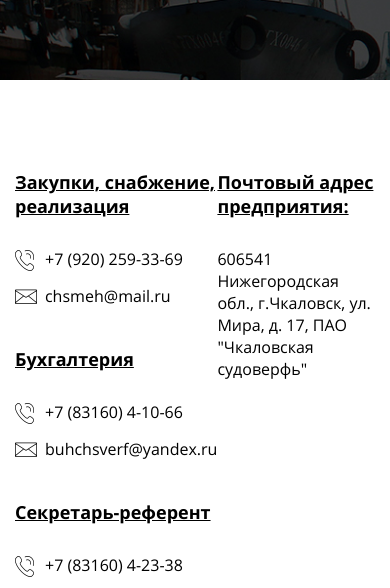
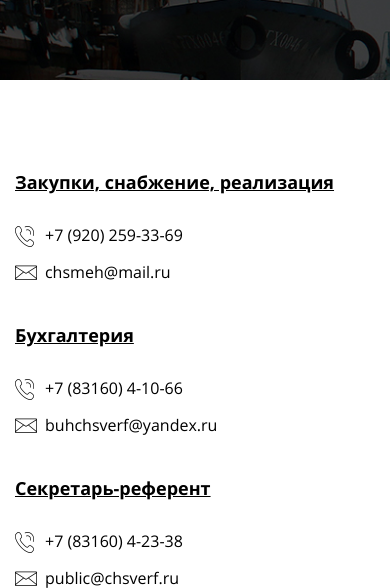
Before and after one commit to igorkrosh/chkalovskaya-shipyard, a plain HTML site: page contacts.html in a window 390 px wide. Shown: the part 240-828 px from the top of the page. Drawn offline with Linux system fonts and the light colour scheme.

Commit message:
Страница Контакты  - Алаптив

```diff
--- a/assets/css/responce.css
+++ b/assets/css/responce.css
@@ -155,6 +155,18 @@
         margin-left: 0;
         margin-right: 10px;
     }
+
+    .sect_contacts_wrapper
+    {
+        flex-direction: column;
+    }
+
+    .sect_contacts_wrapper .col_contacts
+    {
+        flex-wrap: wrap;
+        justify-content: space-between;
+        flex-direction: row;
+    }
 }
 
 @media (max-width: 768px)
@@ -259,6 +271,11 @@
     {
         flex-direction: column;
     }
+
+    .sect_contacts_wrapper .col-map
+    {
+        width: 100%;
+    }
 }
 
 @media (max-width: 540px)
--- a/assets/css/style.css
+++ b/assets/css/style.css
@@ -861,7 +861,7 @@ header .menu .contacts_wrapper
 
 .sect_contacts_wrapper .col_contacts
 {
-    width: 320px;
+
     display: flex;
     flex-direction: column;
 }
@@ -871,6 +871,7 @@ header .menu .contacts_wrapper
     display: flex;
     flex-direction: column;
     margin-bottom: 25px;
+    width: 320px;
 }
 
 .sect_contacts_wrapper .item_title
```
